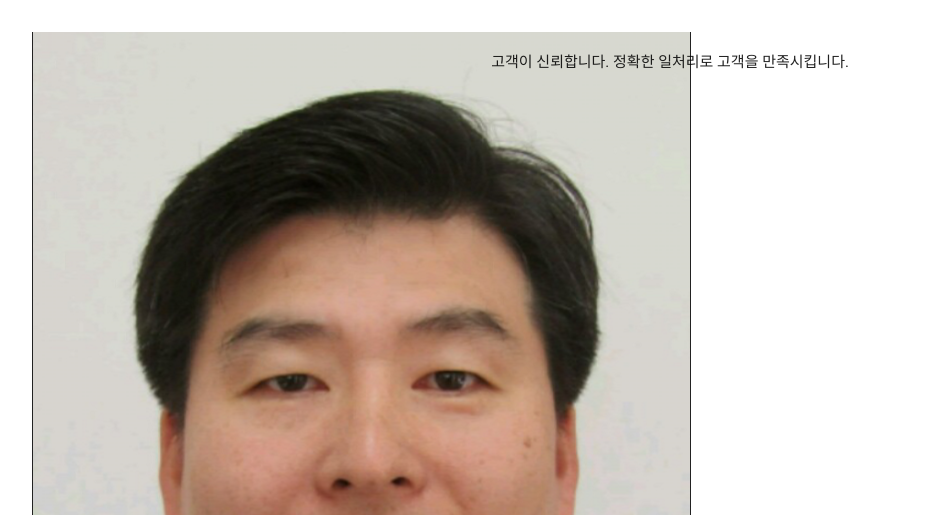
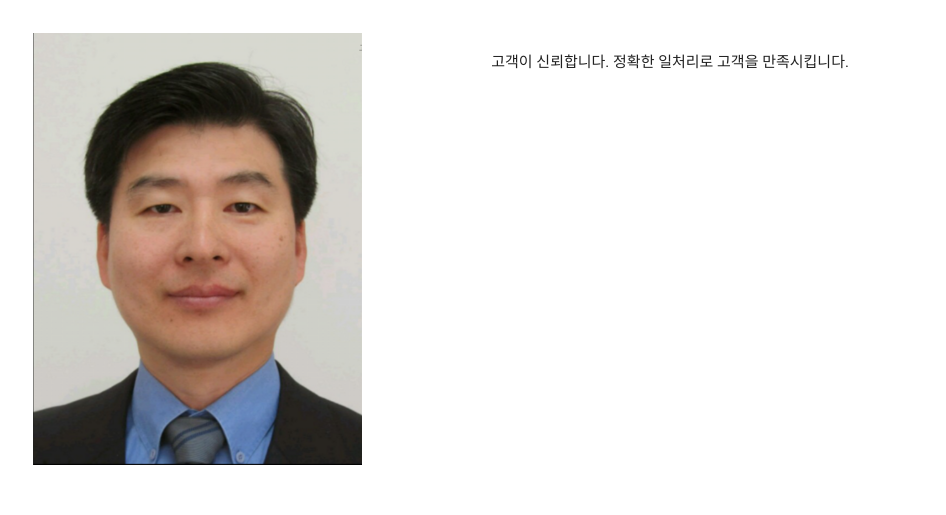
Before and after one commit to leecpapc/leecpapc, a plain HTML site: page ko.html in a window 1280 px wide. Shown: the part 633-1148 px from the top of the page, without its empty margins (160-1106 px from the left). Drawn offline with nearby package versions, Linux system fonts and the light colour scheme.

Commit message:
made picture smaller

```diff
--- a/ko.html
+++ b/ko.html
@@ -44,7 +44,7 @@
     <div class="section">
       <div class="row">
         <div class="col s12 l6">
-          <img src="img/sanghyunlee.PNG" alt="Sanghyun Lee CPA">
+          <img src="img/sanghyunlee2.PNG" alt="Sanghyun Lee CPA">
         </div>
         <div class="col s12 l6">
           <p>
```
Also changed, not shown: img/sanghyunlee2.png (added).
